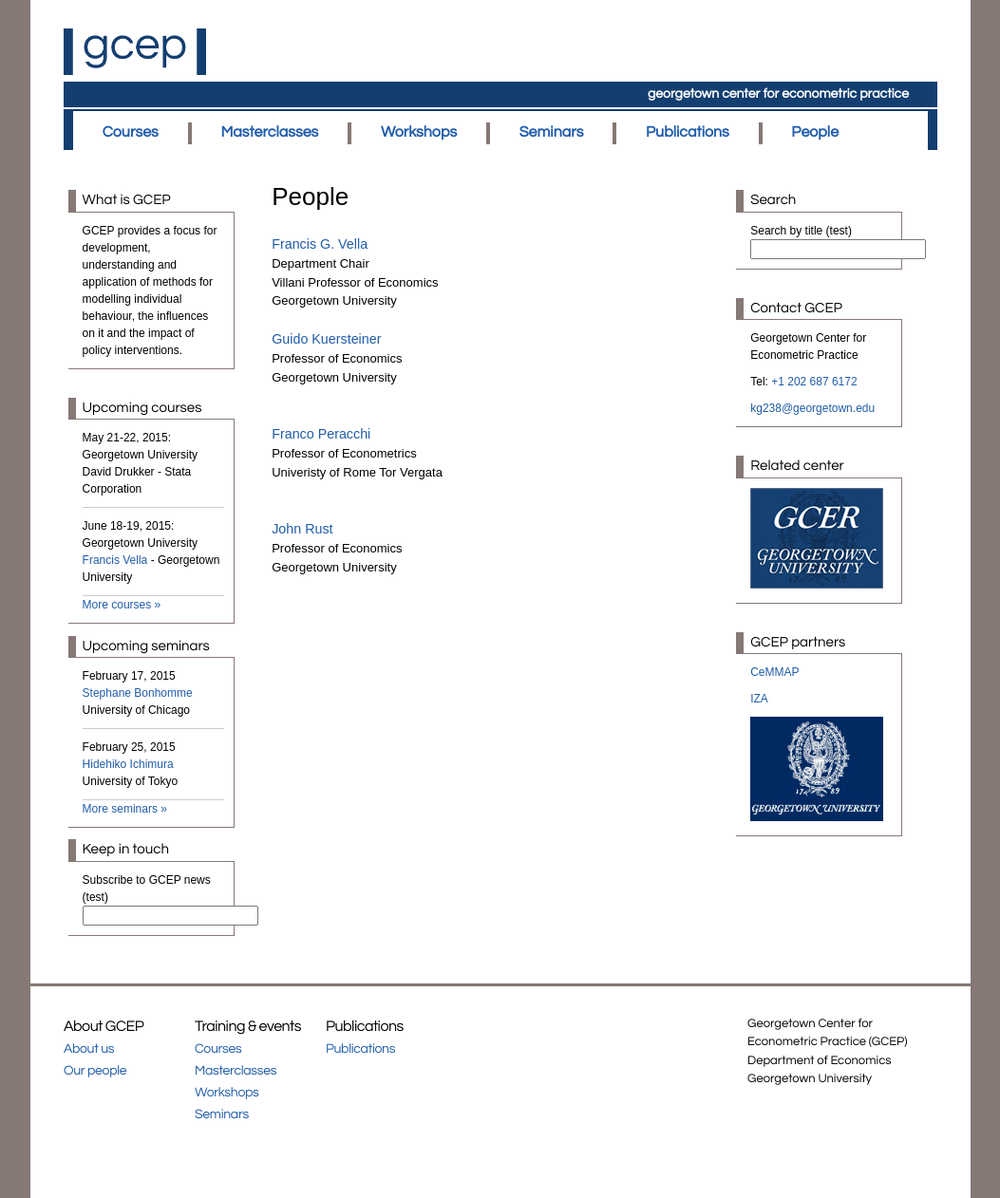
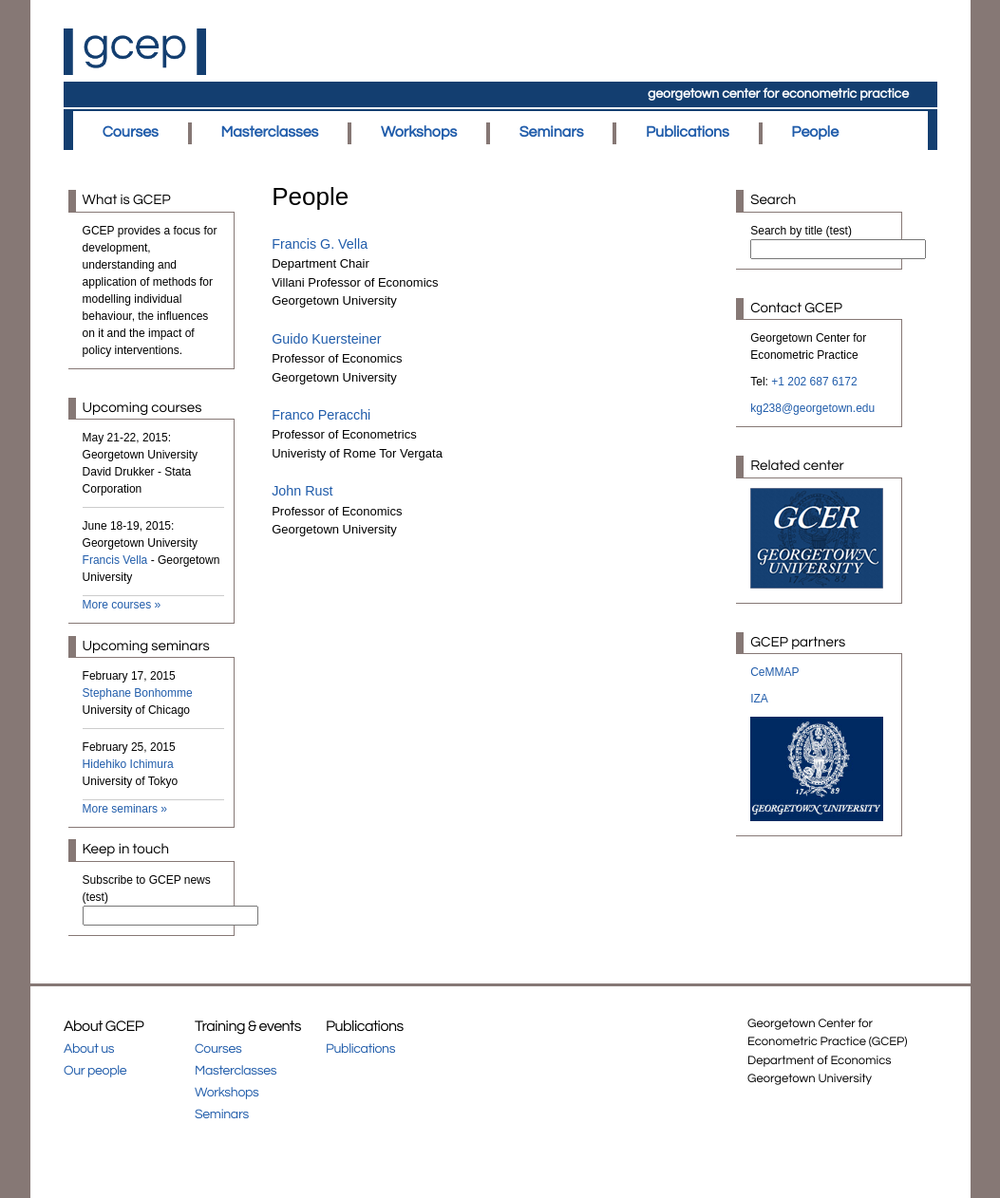
Before and after one commit to georgetown-econ/gcep, a Jekyll site: the page built from fellows.html, in a window 1280 px wide. Shown: the whole page at 95% size, without its empty margins (113-1166 px from the left). Built offline with Jekyll 4.4.1, drawn with Linux system fonts in a browser that asks for light colours.

Commit message:
Change amount of whitespace between people in 'People' page.

```diff
--- a/assets/css/fellows.css
+++ b/assets/css/fellows.css
@@ -10,7 +10,7 @@
 .people .person {
   width: 48%;
   margin-right: 2%;
-  height: 100px;
+  padding-bottom: 20px;
 }
 
 .people .picture {
```
